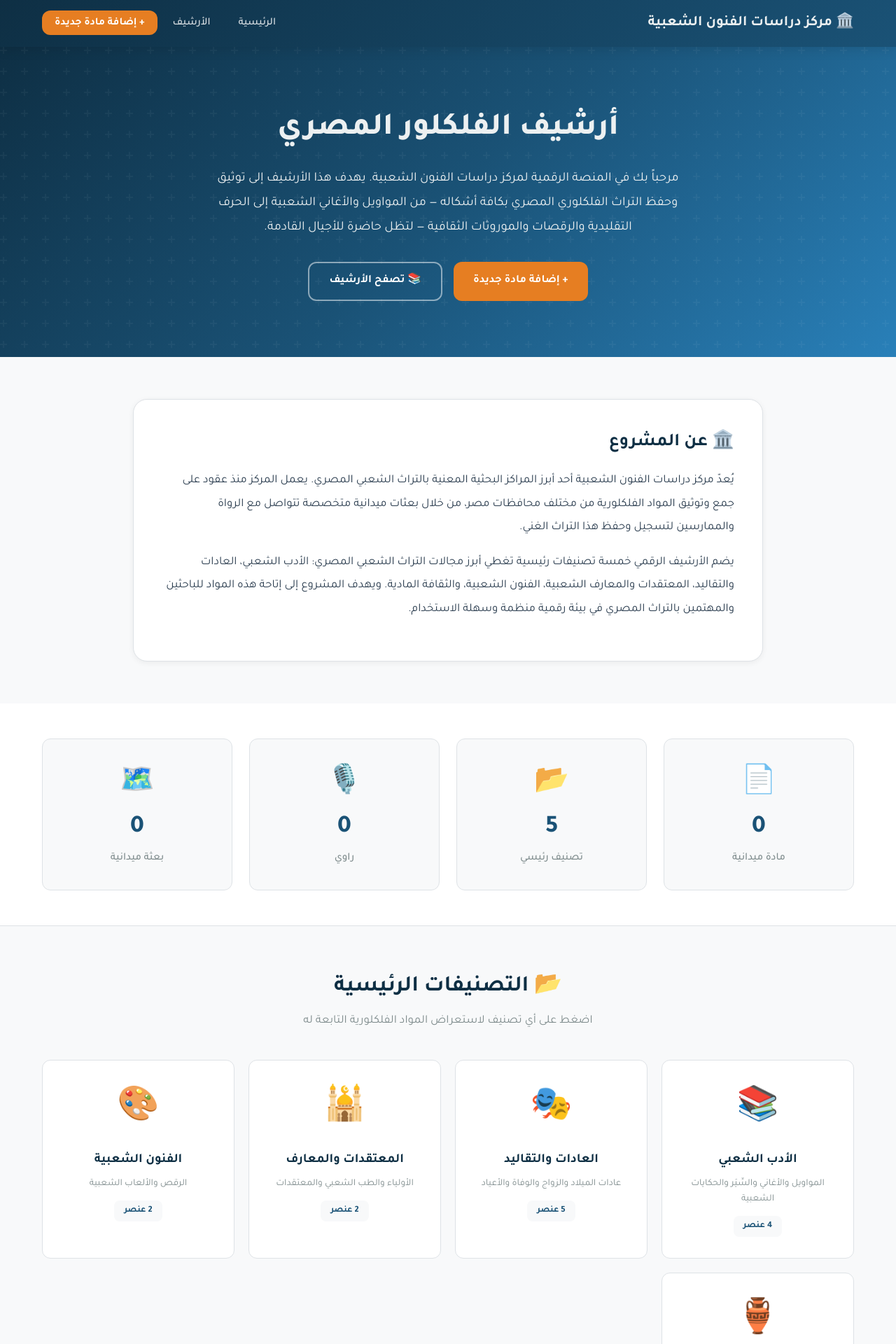
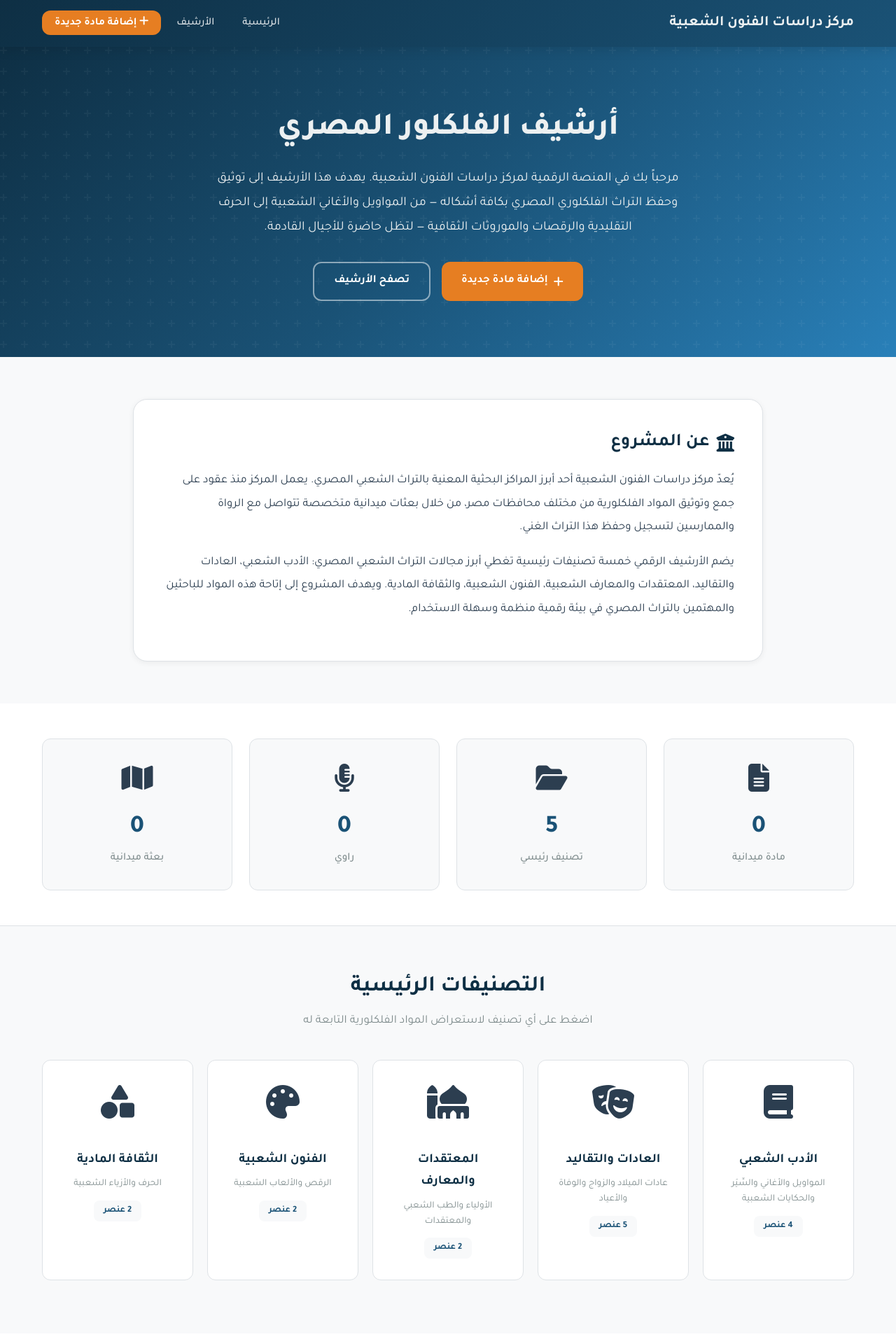
Before and after one commit to MahmoudElmasrrrrry/Folklore-System, a Node server app: page / in a window 1280 px wide. Shown: the top 1920 px of the page at 70% size. Run offline with Node 20, Linux system fonts and the light colour scheme; data comes from the database, SQL or seed files in the repository; data that the repository does not hold is empty; some libraries are stand-ins or nearby versions.

Commit message:
--ammend

```diff
--- a/controller/pages.controller.js
+++ b/controller/pages.controller.js
@@ -77,7 +77,7 @@ export const renderHome = async (req, res, next) => {
         id: m._id,
         name: m.mawwalName,
         type: "mawwal",
-        typeLabel: "🎵 موال",
+        typeLabel: "<i class=\"fa-solid fa-music\"></i> موال",
         narrator: m.folkloreMaterialModel?.narrator?.name || "",
         date: m.createdAt,
       })
@@ -88,7 +88,7 @@ export const renderHome = async (req, res, next) => {
         id: d._id,
         name: d.danceName,
         type: "dance",
-        typeLabel: "💃 رقصة شعبية",
+        typeLabel: "<i class=\"fa-solid fa-person-dress\"></i> رقصة شعبية",
         narrator: d.folkloreMaterialModel?.narrator?.name || "",
         date: d.createdAt,
       })
@@ -99,7 +99,7 @@ export const renderHome = async (req, res, next) => {
         id: c._id,
         name: c.craftName,
         type: "craft",
-        typeLabel: "🧶 حرفة شعبية",
+        typeLabel: "<i class=\"fa-solid fa-hammer\"></i> حرفة شعبية",
         narrator: c.folkloreMaterialModel?.narrator?.name || "",
         date: c.createdAt,
       })
@@ -110,7 +110,7 @@ export const renderHome = async (req, res, next) => {
         id: w._id,
         name: w.name,
         type: "wali",
-        typeLabel: "🕌 ولي",
+        typeLabel: "<i class=\"fa-solid fa-mosque\"></i> ولي",
         narrator: w.folkloreMaterialModel?.narrator?.name || "",
         date: w.createdAt,
       })
--- a/public/css/style.css
+++ b/public/css/style.css
@@ -334,14 +334,27 @@ main.container {
 }
 
 .categories-grid {
-  display: grid;
-  grid-template-columns: repeat(auto-fit, minmax(220px, 1fr));
+  display: flex;
+  flex-wrap: nowrap;
   gap: 20px;
   max-width: 1200px;
   margin: 0 auto;
+  overflow-x: auto;
+  padding-bottom: 16px;
+  scrollbar-width: thin;
+}
+
+.categories-grid::-webkit-scrollbar {
+  height: 6px;
+}
+
+.categories-grid::-webkit-scrollbar-thumb {
+  background: var(--color-border);
+  border-radius: 4px;
 }
 
 .category-card {
+  flex: 1 0 200px;
   background: var(--color-bg-card);
   border: 1px solid var(--color-border);
   border-radius: var(--radius-md);
--- a/utils/seedCategories.js
+++ b/utils/seedCategories.js
@@ -14,6 +14,6 @@ export const seedCategories = async () => {
       );
     }
   } catch (error) {
-    console.error("❌ خطأ في تهيئة التصنيفات:", error.message);
+    console.error("[ERROR] خطأ في تهيئة التصنيفات:", error.message);
   }
 };
--- a/views/error.ejs
+++ b/views/error.ejs
@@ -2,5 +2,5 @@
     <div class="error-code"><%= typeof statusCode !== 'undefined' ? statusCode : 500 %></div>
     <h2><%= typeof title !== 'undefined' ? title : 'حدث خطأ' %></h2>
     <p><%= typeof message !== 'undefined' ? message : 'عذراً، حدث خطأ غير متوقع.' %></p>
-    <a href="/" class="btn btn-primary">← العودة للرئيسية</a>
+    <a href="/" class="btn btn-primary"><i class="fa-solid fa-arrow-right"></i> العودة للرئيسية</a>
 </div>
--- a/views/home.ejs
+++ b/views/home.ejs
@@ -9,15 +9,15 @@
         والرقصات والموروثات الثقافية — لتظل حاضرة للأجيال القادمة.
     </p>
     <div class="hero-actions">
-        <a href="/folklore/create" class="btn btn-primary">+ إضافة مادة جديدة</a>
-        <a href="/archive" class="btn btn-outline">📚 تصفح الأرشيف</a>
+        <a href="/folklore/create" class="btn btn-primary"><i class="fa-solid fa-plus"></i> إضافة مادة جديدة</a>
+        <a href="/archive" class="btn btn-outline">تصفح الأرشيف</a>
     </div>
 </section>
 
 <!-- About Section -->
 <section class="about-section">
     <div class="about-content">
-        <h2>🏛️ عن المشروع</h2>
+        <h2><i class="fa-solid fa-building-columns"></i> عن المشروع</h2>
         <p>
             يُعدّ مركز دراسات الفنون الشعبية أحد أبرز المراكز البحثية المعنية بالتراث الشعبي المصري.
             يعمل المركز منذ عقود على جمع وتوثيق المواد الفلكلورية من مختلف محافظات مصر،
@@ -36,22 +36,22 @@
 <section class="stats-section">
     <div class="stats-grid container">
         <div class="stat-card">
-            <span class="stat-icon">📄</span>
+            <span class="stat-icon"><i class="fa-solid fa-file-lines"></i></span>
             <span class="stat-number"><%= stats.totalMaterials %></span>
             <span class="stat-label">مادة ميدانية</span>
         </div>
         <div class="stat-card">
-            <span class="stat-icon">📂</span>
+            <span class="stat-icon"><i class="fa-solid fa-folder-open"></i></span>
             <span class="stat-number"><%= stats.totalCategories %></span>
             <span class="stat-label">تصنيف رئيسي</span>
         </div>
         <div class="stat-card">
-            <span class="stat-icon">🎙️</span>
+            <span class="stat-icon"><i class="fa-solid fa-microphone-lines"></i></span>
             <span class="stat-number"><%= stats.totalNarrators %></span>
             <span class="stat-label">راوي</span>
         </div>
         <div class="stat-card">
-            <span class="stat-icon">🗺️</span>
+            <span class="stat-icon"><i class="fa-solid fa-map"></i></span>
             <span class="stat-number"><%= stats.totalMissions %></span>
             <span class="stat-label">بعثة ميدانية</span>
         </div>
@@ -64,13 +64,13 @@
 <section class="categories-section">
     <div class="container">
         <div class="section-header">
-            <h2>📂 التصنيفات الرئيسية</h2>
+            <h2>التصنيفات الرئيسية</h2>
             <p>اضغط على أي تصنيف لاستعراض المواد الفلكلورية التابعة له</p>
         </div>
         <div class="categories-grid">
             <% categories.forEach(cat => { %>
             <a href="/archive?category=<%= cat._id %>" class="category-card">
-                <span class="category-icon"><%= cat.icon || '📁' %></span>
+                <span class="category-icon"><%- cat.icon || '<i class="fa-solid fa-folder"></i>' %></span>
                 <h3><%= cat.name %></h3>
                 <p><%= cat.description || '' %></p>
                 <span class="category-count"><%= cat.elementCount || 0 %> عنصر</span>
@@ -84,33 +84,33 @@
 <section class="recent-section">
     <div class="container">
         <div class="section-header">
-            <h2>🕐 آخر المواد المضافة</h2>
+            <h2><i class="fa-regular fa-clock"></i> آخر المواد المضافة</h2>
             <p>أحدث المواد الفلكلورية التي تم توثيقها في الأرشيف</p>
         </div>
 
         <% if (recentItems.length === 0) { %>
         <div class="empty-state">
-            <div class="empty-icon">📭</div>
+            <div class="empty-icon"><i class="fa-regular fa-folder-open"></i></div>
             <h3>لا توجد مواد بعد</h3>
             <p>ابدأ بإضافة أول مادة فلكلورية للأرشيف</p>
-            <a href="/folklore/create" class="btn btn-primary" style="margin-top: 16px;">+ إضافة مادة جديدة</a>
+            <a href="/folklore/create" class="btn btn-primary" style="margin-top: 16px;"><i class="fa-solid fa-plus"></i> إضافة مادة جديدة</a>
         </div>
         <% } else { %>
         <div class="items-grid">
             <% recentItems.forEach(item => { %>
             <div class="item-card">
-                <span class="item-type type-<%= item.type %>"><%= item.typeLabel %></span>
+                <span class="item-type type-<%= item.type %>"><%- item.typeLabel %></span>
                 <h3><%= item.name %></h3>
                 <div class="item-meta">
                     <% if (item.narrator) { %>
-                    <span>🎙️ <%= item.narrator %></span>
+                    <span><i class="fa-solid fa-microphone-lines"></i> <%= item.narrator %></span>
                     <% } %>
                     <% if (item.date) { %>
-                    <span>📅 <%= new Date(item.date).toLocaleDateString('ar-EG') %></span>
+                    <span><i class="fa-regular fa-calendar-days"></i> <%= new Date(item.date).toLocaleDateString('ar-EG') %></span>
                     <% } %>
                 </div>
                 <a href="/archive/<%= item.type %>/<%= item.id %>" class="btn-details">
-                    عرض التفاصيل ←
+                    عرض التفاصيل <i class="fa-solid fa-arrow-left"></i>
                 </a>
             </div>
             <% }); %>
--- a/views/layout.ejs
+++ b/views/layout.ejs
@@ -5,6 +5,8 @@
     <meta name="viewport" content="width=device-width, initial-scale=1.0">
     <meta name="description" content="أرشيف مركز دراسات الفنون الشعبية — توثيق وحفظ التراث الفلكلوري المصري">
     <title>مركز دراسات الفنون الشعبية</title>
+    <!-- FontAwesome for icons -->
+    <link rel="stylesheet" href="https://cdnjs.cloudflare.com/ajax/libs/font-awesome/6.4.0/css/all.min.css">
     <link rel="stylesheet" href="/css/style.css">
 </head>
 <body>
--- a/views/partials/navbar.ejs
+++ b/views/partials/navbar.ejs
@@ -1,13 +1,13 @@
 <nav class="navbar">
     <div class="container">
         <a href="/" class="navbar-brand">
-            🏛️ مركز دراسات الفنون الشعبية
+            مركز دراسات الفنون الشعبية
         </a>
-        <button class="nav-toggle" aria-label="فتح القائمة">☰</button>
+        <button class="nav-toggle" aria-label="فتح القائمة"><i class="fa-solid fa-bars"></i></button>
         <ul class="navbar-nav">
             <li><a href="/">الرئيسية</a></li>
             <li><a href="/archive">الأرشيف</a></li>
-            <li><a href="/folklore/create" class="btn-nav">+ إضافة مادة جديدة</a></li>
+            <li><a href="/folklore/create" class="btn-nav"><i class="fa-solid fa-plus"></i> إضافة مادة جديدة</a></li>
         </ul>
     </div>
 </nav>
```
Also changed, not shown: utils/categoryElementMap.js (+20 -20 lines).
